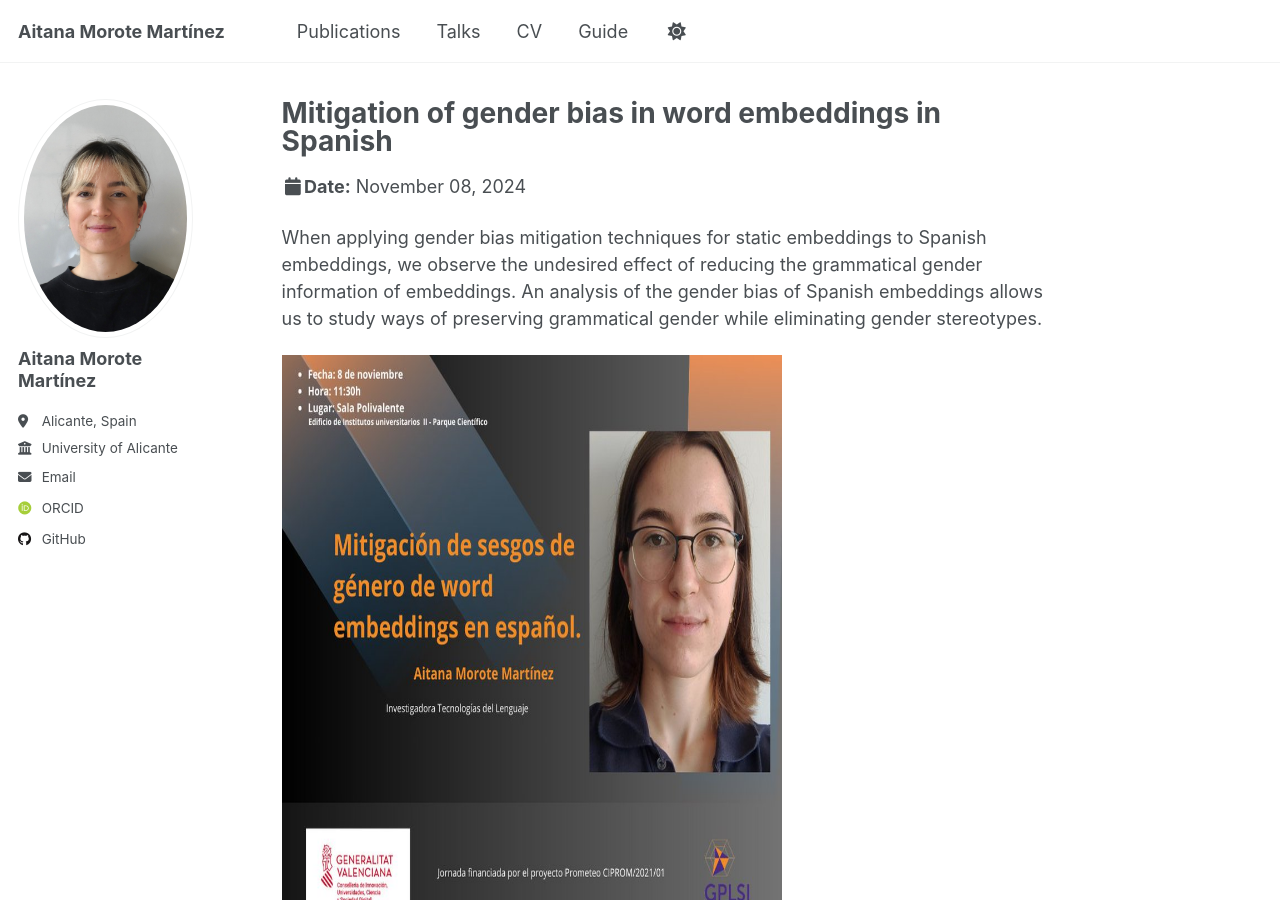
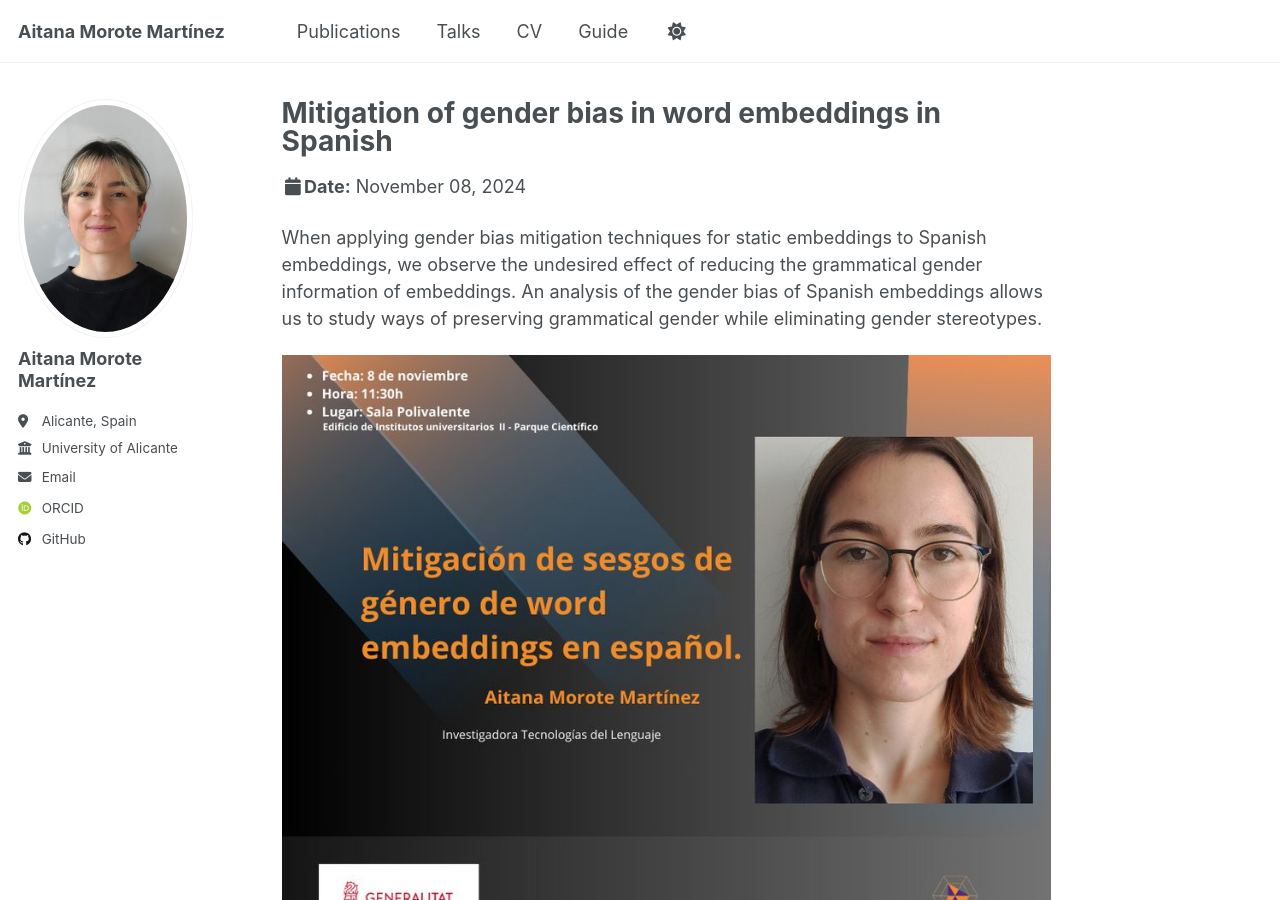
Before and after one commit to amm533/amm533.github.io, a Jekyll site: the page built from _talks/2024-11-08-talk-1.md, in a window 1280 px wide and 900 px high. Built offline with Jekyll 4.4.1, drawn with Linux system fonts in a browser that asks for light colours; some web fonts are replaced.

Commit message:
Update 2024-11-08-talk-1.md

```diff
--- a/_talks/2024-11-08-talk-1.md
+++ b/_talks/2024-11-08-talk-1.md
@@ -10,4 +10,4 @@ location: "Alicante, Spain"
 
 When applying gender bias mitigation techniques for static embeddings to Spanish embeddings, we observe the undesired effect of reducing the grammatical gender information of embeddings. An analysis of the gender bias of Spanish embeddings allows us to study ways of preserving grammatical gender while eliminating gender stereotypes.
 
-<img src="/images/talk1.jpeg" alt="Girl in a jacket" style="width:500px;height:600px;">
+<img src="/images/talk1.jpeg" alt="Girl in a jacket">
```
